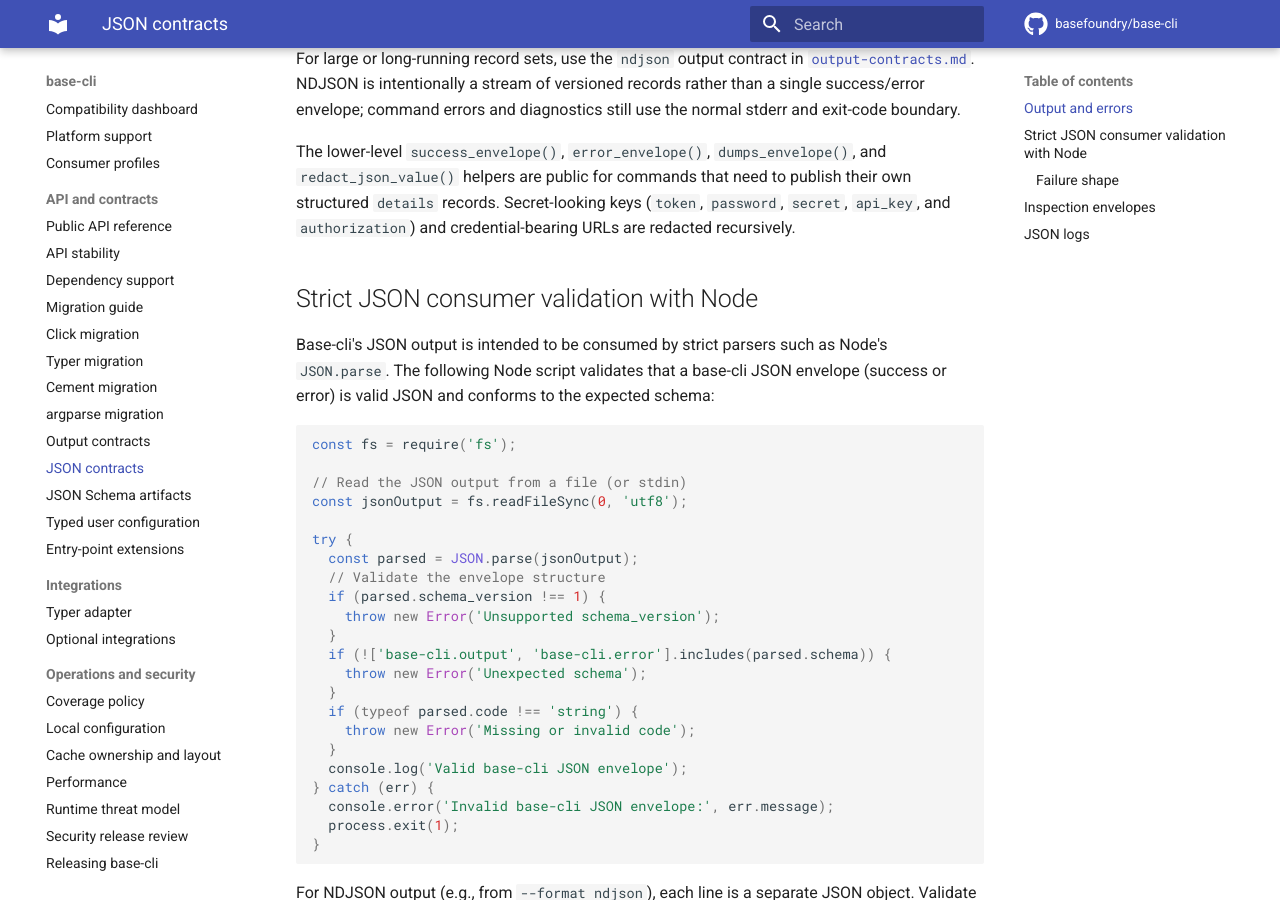
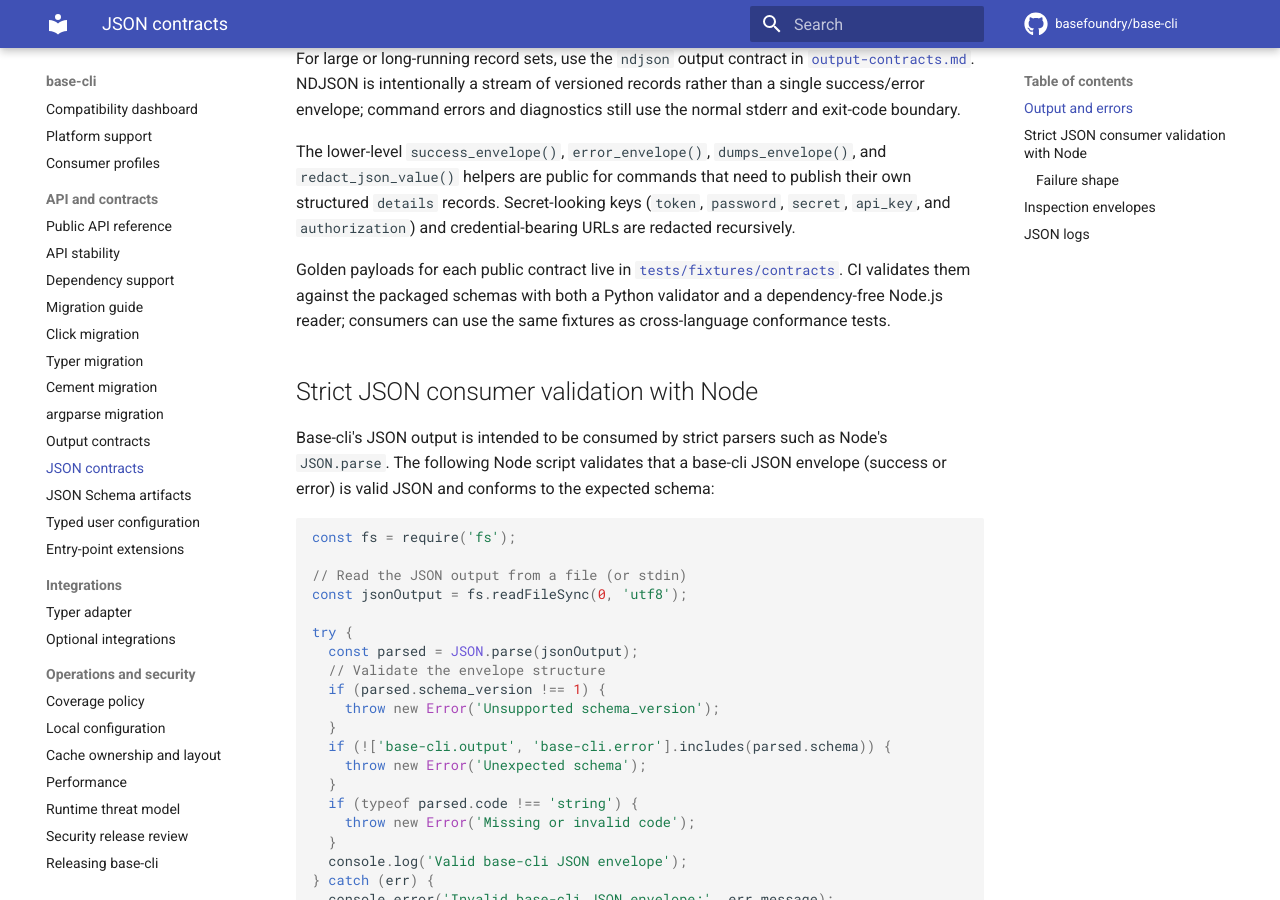
Before and after one commit to basefoundry/base-cli, an MkDocs documentation site: the page built from docs/json-contracts.md, in a window 1280 px wide and 900 px high, scrolled down 1307 px. Built offline with MkDocs 1.6.1 and Material for MkDocs 9.7.7, drawn with Linux system fonts in a browser that asks for light colours; comment, search, counter and statistics services are not loaded.

Commit message:
docs: keep single golden payloads section

```diff
--- a/docs/json-contracts.md
+++ b/docs/json-contracts.md
@@ -67,6 +67,12 @@ and `redact_json_value()` helpers are public for commands that need to publish
 their own structured `details` records. Secret-looking keys (`token`,
 `password`, `secret`, `api_key`, and `authorization`) and credential-bearing
 URLs are redacted recursively.
+
+Golden payloads for each public contract live in
+[`tests/fixtures/contracts`](https://github.com/basefoundry/base-cli/tree/main/tests/fixtures/contracts).
+CI validates them against the packaged schemas with both a Python validator and
+a dependency-free Node.js reader; consumers can use the same fixtures as
+cross-language conformance tests.
 
 ## Strict JSON consumer validation with Node
 
```
